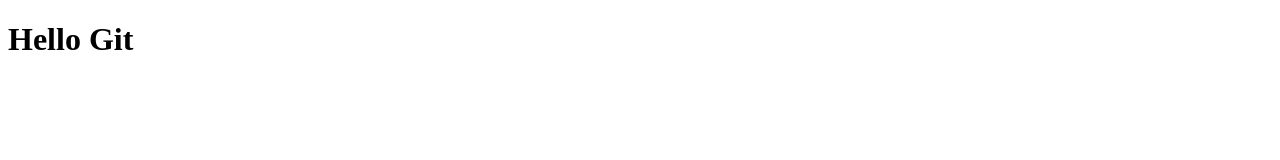
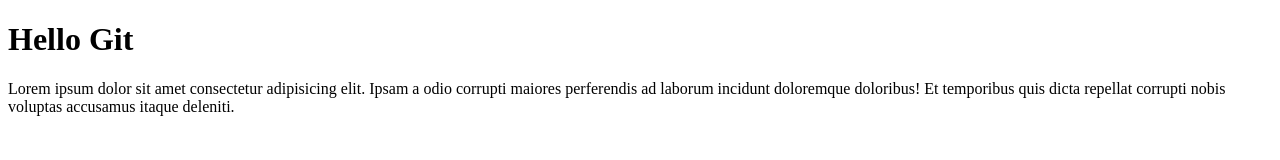
Before and after one commit to mikeToft/first-git-try, a plain HTML site: page index.html in a window 1280 px wide. Drawn offline with Linux system fonts and the light colour scheme.

Commit message:
main heading and paragraph added

```diff
--- a/index.html
+++ b/index.html
@@ -10,6 +10,9 @@
 
 <body>
   <h1>Hello Git</h1>
+  <p>Lorem ipsum dolor sit amet consectetur adipisicing elit. Ipsam a odio corrupti maiores perferendis ad laborum
+    incidunt doloremque doloribus! Et temporibus quis dicta repellat corrupti nobis voluptas accusamus itaque deleniti.
+  </p>
 </body>
 
 </html>
```
